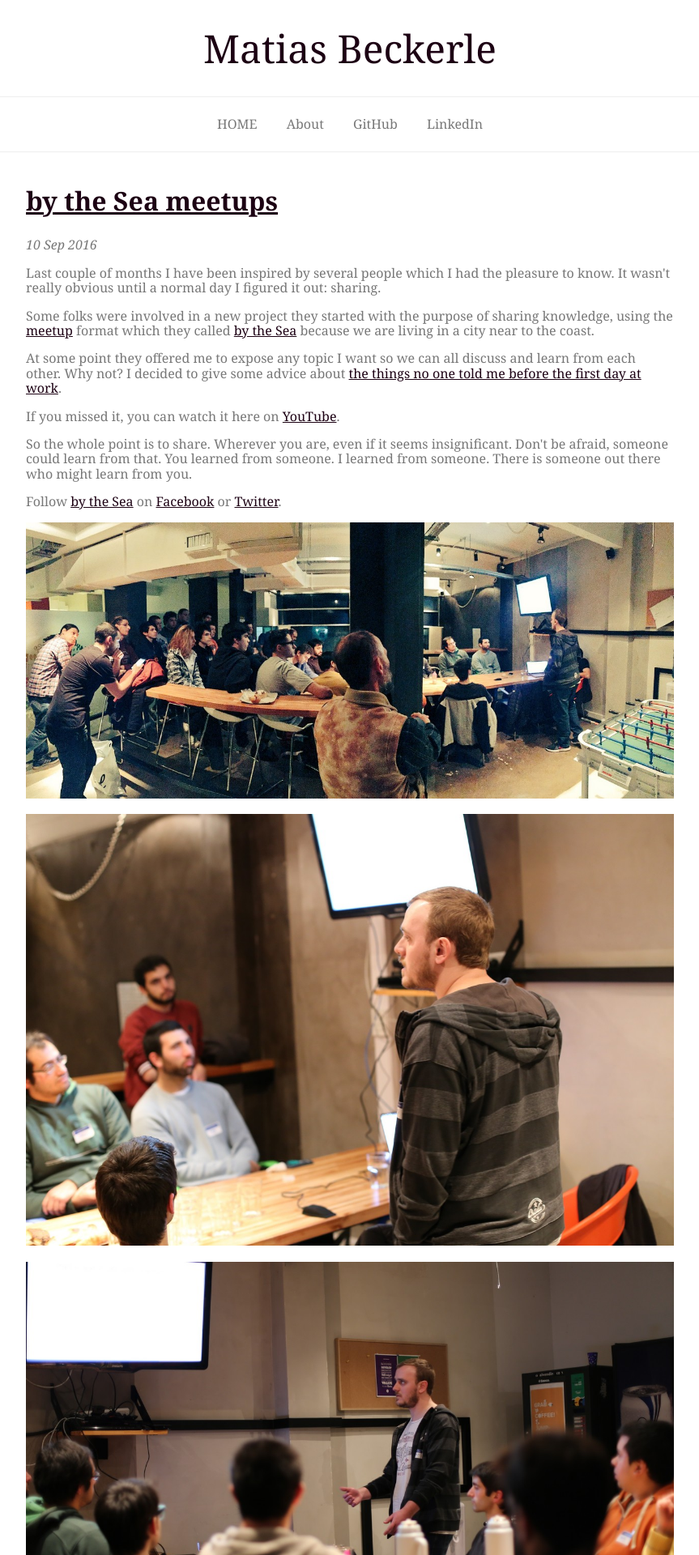
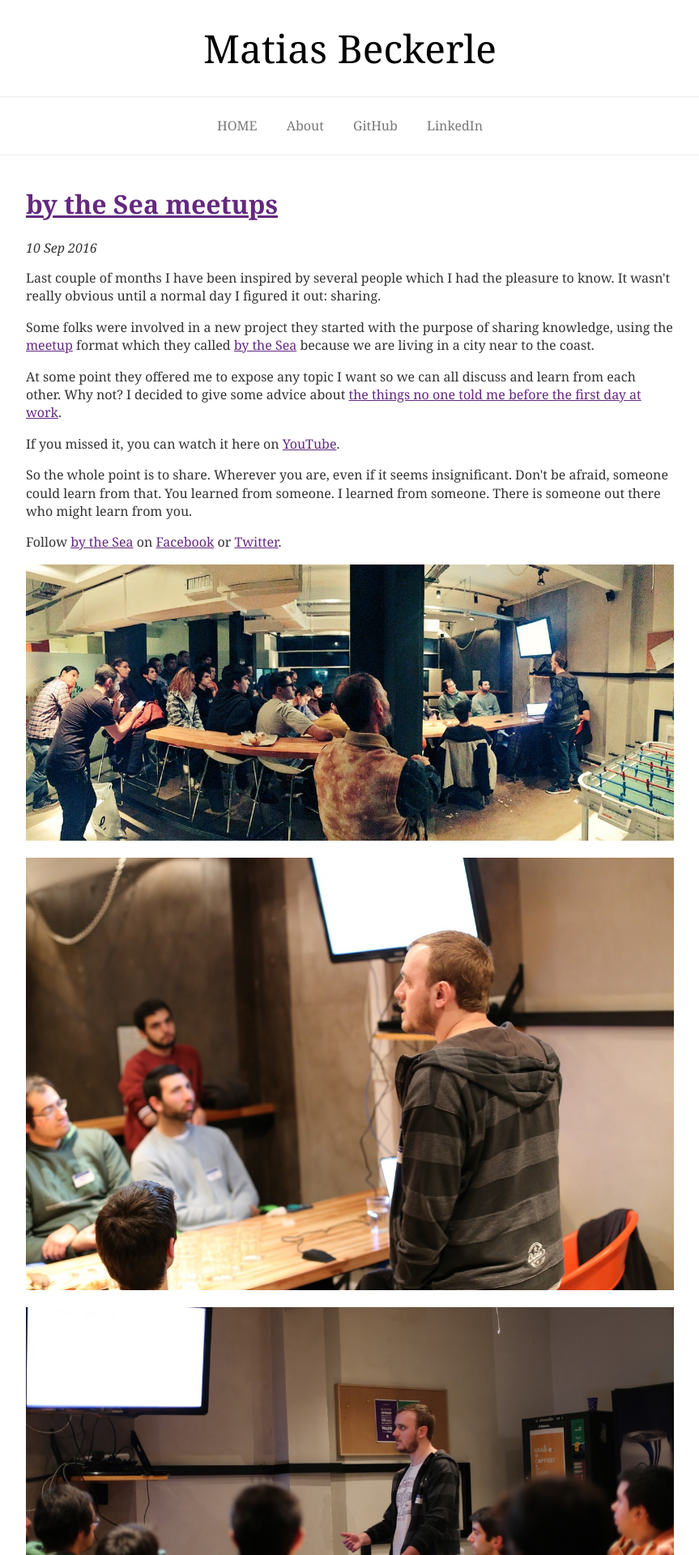
Before and after one commit to matiasbeckerle/matiasbeckerle.github.io, a Jekyll site: the page built from index.html, in a window 1280 px wide. Shown: the top 1920 px of the page at 81% size, without its empty margins (208-1071 px from the left). Built offline with Jekyll 4.4.1, drawn with Linux system fonts in a browser that asks for light colours; nearby versions of some CDN libraries; the list of posts is cut into pages by our own code; comment, search, counter and statistics services are not loaded.

Commit message:
Style improvements

```diff
--- a/public/styles/main.css
+++ b/public/styles/main.css
@@ -5,14 +5,16 @@ body {
 html, button, input, select, textarea,
 .pure-g [class *= "pure-u"] {
   font-family: Georgia, serif;
+  font-family: Georgia, "Times New Roman", Times, serif;
+  font-size: 1em;
+  color: #333333;
 }
 
 header {
   margin: 0;
   padding: 2em 0;
   text-align: center;
-  color: #1C0113;
-  border-bottom: 1px solid #eeeeee;
+  border-bottom: 1px solid #EEEEEE;
 }
 header h1 {
   margin: 0;
@@ -23,23 +25,22 @@ header h2 {
   margin-bottom: 0;
   padding: 0;
   font-weight: 300;
-  color: #cccccc;
 }
 
 nav {
   padding: 1em 0;
   text-align: center;
-  border-bottom: 1px solid #eeeeee;
+  border-bottom: 1px solid #EEEEEE;
 }
 
 footer {
   padding: 2em 0;
   text-align: center;
-  border-top: 1px solid #eeeeee;
+  border-top: 1px solid #EEEEEE;
 }
 
-h1, h2, h3, h4, h5, h6 {
-  color: #1C0113;
+header, h1, h2, h3, h4, h5, h6 {
+  color: #000000;
 }
 
 h2 {
@@ -47,10 +48,10 @@ h2 {
 }
 
 a {
-  color: #1C0113;
+  color: #64287F;
 }
 a:hover {
-  color: #561643;
+  color: #50007F;
 }
 
 blockquote {
@@ -71,13 +72,18 @@ img {
   padding-bottom: 1em;
 }
 
+.post-content, ul li, ol li {
+  line-height: 1.4em;
+  margin: 1em 0;
+}
+
 .post-date {
   font-style: italic;
 }
 
 .pure-menu-active>.pure-menu-link, .pure-menu-link:hover, .pure-menu-link:focus {
-  background-color: #1C0113;
-  color: #777777;
+  background-color: #000000;
+  color: #EEEEEE;
 }
 
 .pagination {
```
